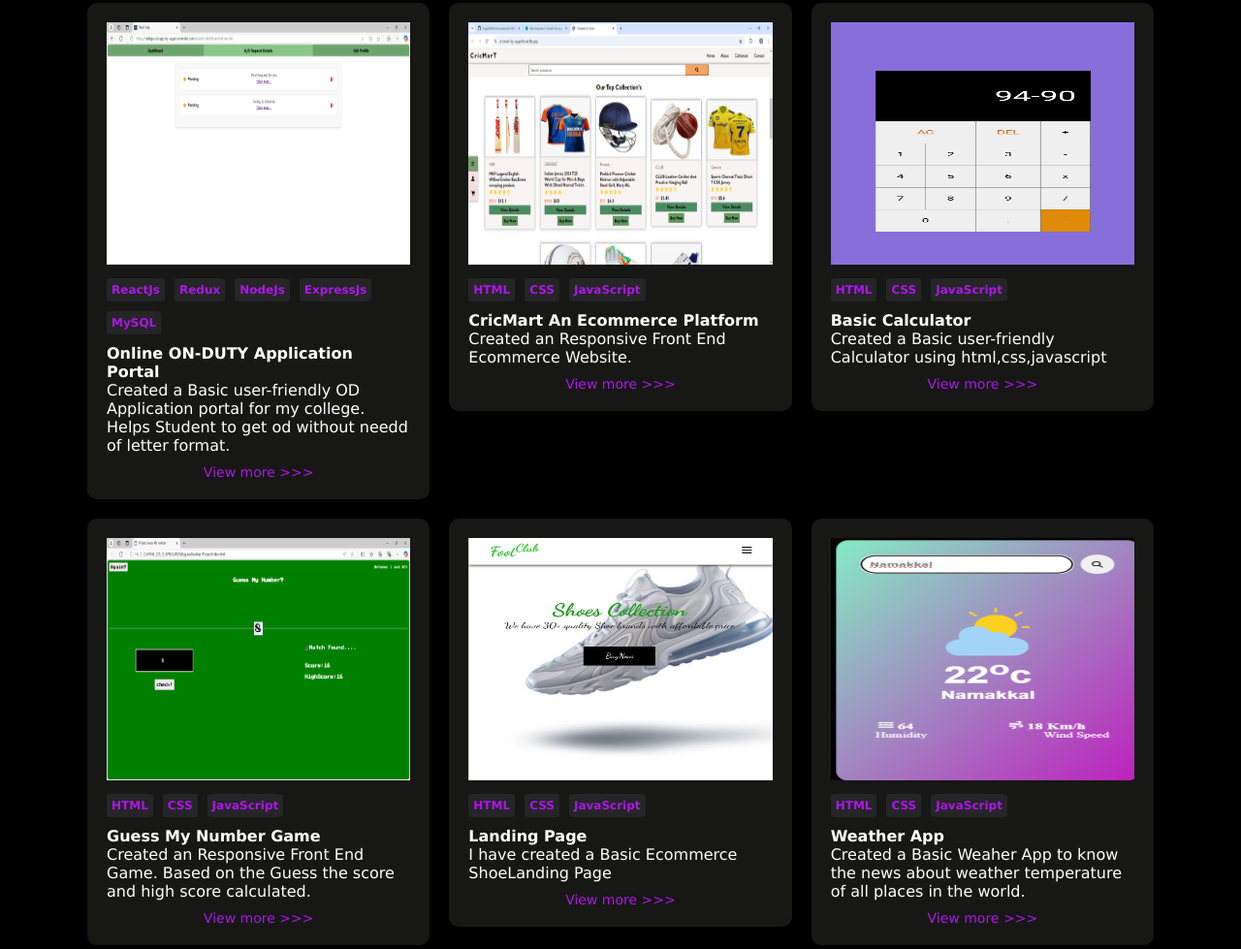
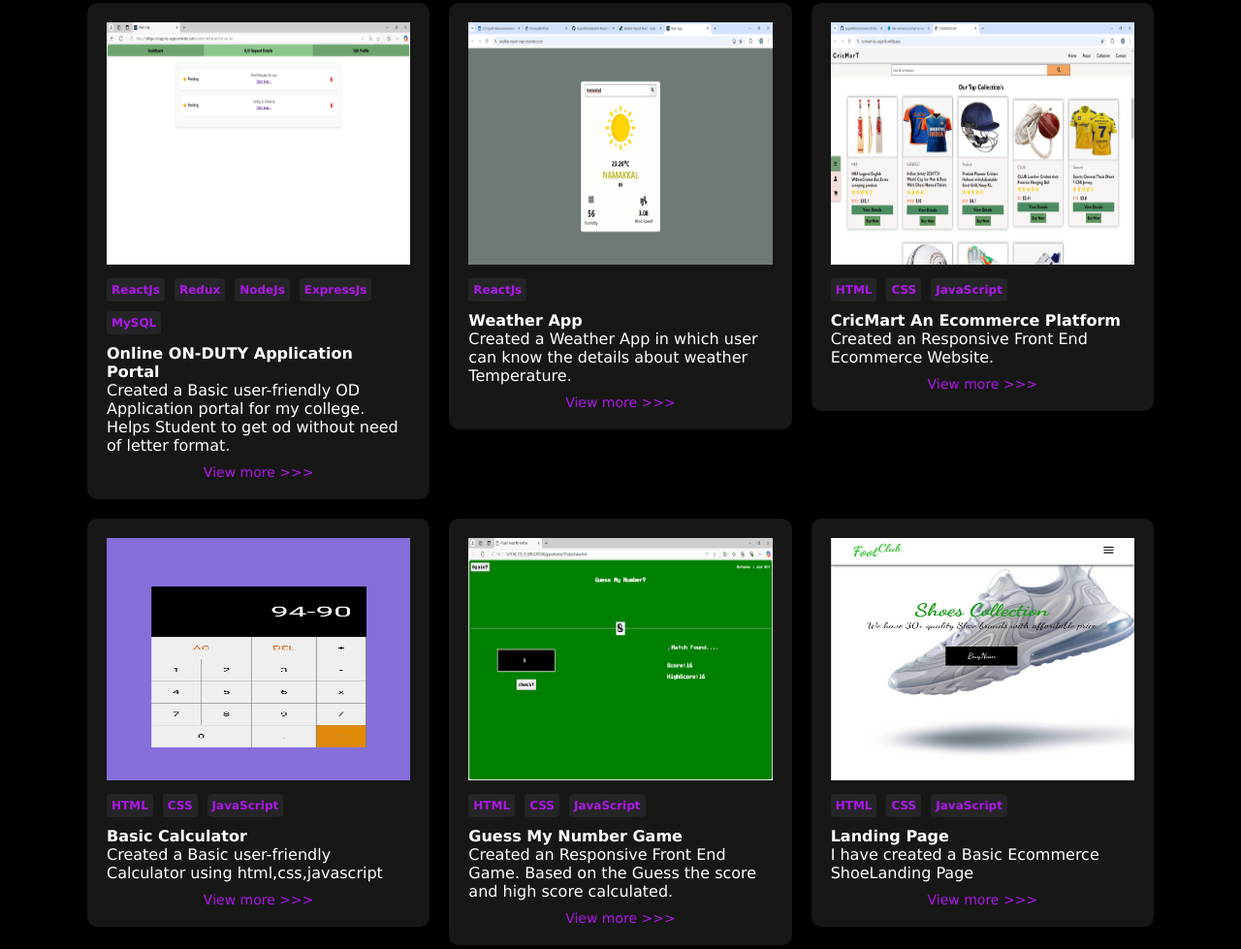
Before and after one commit to Suganth056/MyPortfolio, a plain HTML site: page index.html in a window 1280 px wide. Shown: the part 2374-3353 px from the top of the page at 97% size. Drawn offline with Linux system fonts and the light colour scheme.

Commit message:
Commited-weather

```diff
--- a/index.html
+++ b/index.html
@@ -98,15 +98,15 @@
                 <p class="tagP">MySQL<span>-80%</span></p>
             </div>
             <div class="Projects tablink-skills inactive">
+                <p>ON-DUTY Application Portal</p>
+                <span>ReactJs,Redux,NodeJs,ExpressJs,MySQL</span>
+                <p>Weather News</p>
+                <span>Using ReactJs</span>
+                <p>Ecommerce Site</p>
+                <span>Using HTML, CSS, JS</span>
                 <p>Guess My Number Game</p>
                 <span>Using HTML, CSS, JS</span>
-                <p>To-do list</p>
-                <span>Using HTML, CSS, JS</span>
                 <p>Landing Page</p>
-                <span>Using HTML, CSS, JS</span>
-                <p>Online Quiz</p>
-                <span>Using HTML, CSS, JS</span>
-                <p>Weather News</p>
                 <span>Using HTML, CSS, JS</span>
                 <p>Calculator</p>
                 <span>Using HTML, CSS, JS</span>
@@ -173,9 +173,20 @@
                     <div class="domain">MySQL</div>
                 </div>
                 <h4>Online ON-DUTY Application Portal</h4>
-                <p>Created a Basic user-friendly OD Application portal for my college. Helps Student to get od without needd of letter format.</p>
+                <p>Created a Basic user-friendly OD Application portal for my college. Helps Student to get od without need of letter format.</p>
                 <div class="link-project">
                     <a href="https://college-od-app-by-sugan.onrender.com/" target="_blank">View more >>></a>
+                </div>
+            </div>
+            <div class="project-container project1">
+                <img src="./images/weather-react.png" alt="">
+                <div class="project-domain">
+                    <div class="domain">ReactJs</div>
+                </div>
+                <h4>Weather App</h4>
+                <p>Created a Weather App in which user can know the details about weather Temperature.</p>
+                <div class="link-project">
+                    <a href="https://weather-report-react.onrender.com" target="_blank">View more >>></a>
                 </div>
             </div>
             <div class="project-container project1">
@@ -231,45 +242,6 @@
                     <a href="https://shoelandingpage-by-suganth.netlify.app/" target="_blank">View more >>></a>
                 </div>
             </div>
-            <div class="project-container project1">
-                <img src="./images/weatherPhoto.png" alt="">
-                <div class="project-domain">
-                    <div class="domain">HTML</div>
-                    <div class="domain">CSS</div>
-                    <div class="domain">JavaScript</div>
-                </div>
-                <h4>Weather App</h4>
-                <p>Created a Basic Weaher App to know the news about weather temperature of all places in the world.</p>
-                <div class="link-project">
-                    <a href="https://weatherreportbysuganth.netlify.app/" target="_blank">View more >>></a>
-                </div>
-            </div>
-            <!-- <div class="project-container project1">
-                <img src="./images/front.jpg" alt="">
-                <div class="project-domain">
-                    <div class="domain">HTML</div>
-                    <div class="domain">CSS</div>
-                    <div class="domain">JavaScript</div>
-                </div>
-                <h4>Landing Page</h4>
-                <p>I have created a Basic Ecommerce ShoeLanding Page</p>
-                <div class="link-project">
-                    <a href="https://calc-by-suganth.netlify.app/" target="_blank">View more >>></a>
-                </div>
-            </div>
-            <div class="project-container project1">
-                <img src="./images/front.jpg" alt="">
-                <div class="project-domain">
-                    <div class="domain">HTML</div>
-                    <div class="domain">CSS</div>
-                    <div class="domain">JavaScript</div>
-                </div>
-                <h4>Landing Page</h4>
-                <p>I have created a Basic Ecommerce ShoeLanding Page</p>
-                <div class="link-project">
-                    <a href="https://calc-by-suganth.netlify.app/" target="_blank">View more >>></a>
-                </div>
-            </div> -->
         </div>
     </section>
     <section class="Contact-Section">
```
Also changed, not shown: images/weather-react.png (added).
